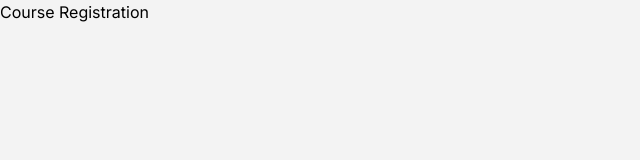
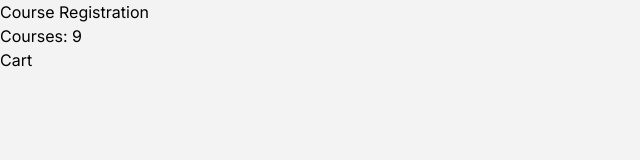
Before and after one commit to Nazmul1582/course-registration, a React (Vite) app: page / in a window 1280 px wide. Shown: the top 160 px of the page, without its empty margins (0-640 px from the left). Built offline with nearby package versions, Linux system fonts and the light colour scheme.

Commit message:
Successfully loaded data in Courses component using the useEffect hook.

```diff
--- a/src/App.jsx
+++ b/src/App.jsx
@@ -1,10 +1,16 @@
 import Header from "./components/Header/Header"
+import Courses from "./components/Courses/Courses"
+import Cart from "./components/Cart/Cart"
 
 function App() {
 
   return (
     <>
       <Header></Header>
+      <main className="container mx-auto grid grid-cols-[3fr_1fr]">
+        <Courses></Courses>
+        <Cart></Cart>
+      </main>
     </>
   )
 }
--- a/src/components/Courses/Courses.jsx
+++ b/src/components/Courses/Courses.jsx
@@ -1,7 +1,18 @@
+import { useEffect, useState } from "react";
+
 const Courses = () => {
+    const [courses, setCourses] = useState([])
+
+    useEffect(() => {
+        fetch('courses.json')
+        .then(res => res.json())
+        .then(data => setCourses(data))
+    }, [])
+
+    console.log("courses", courses);
     return (
         <div>
-            <h2>Courses</h2>
+            <h2>Courses: {courses.length}</h2>
         </div>
     );
 };
```
